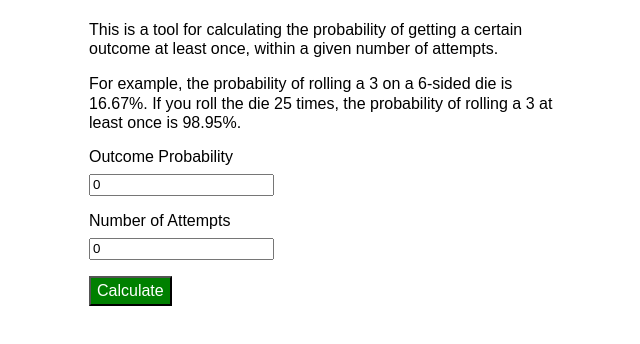
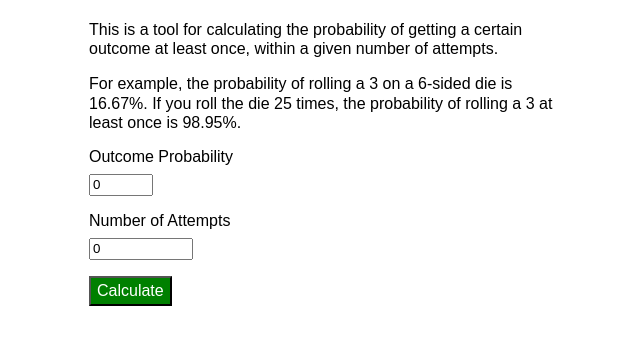
Before and after one commit to PeterBreen/probabilitycalc, a React (Create React App) app: page / in a window 1280 px wide. Shown: the top 344 px of the page, without its empty margins (311-951 px from the left). Built offline with nearby package versions, Linux system fonts and the light colour scheme.

Commit message:
changes input field lengths correctly

```diff
--- a/src/RNGCalc.css
+++ b/src/RNGCalc.css
@@ -8,7 +8,7 @@ input[type=number] {
   display: block;
   margin: 0.5rem 0 1rem 0;
   height: 1rem;
-  length: 5rem;
+  width: 6rem;
 }
 input[type=submit] {
   background-color: green;
@@ -16,3 +16,6 @@ input[type=submit] {
   font-size: 1rem;
   line-height: 1.5rem;
 }
+#outcomeProb {
+  width: 3.5rem;
+}
```
